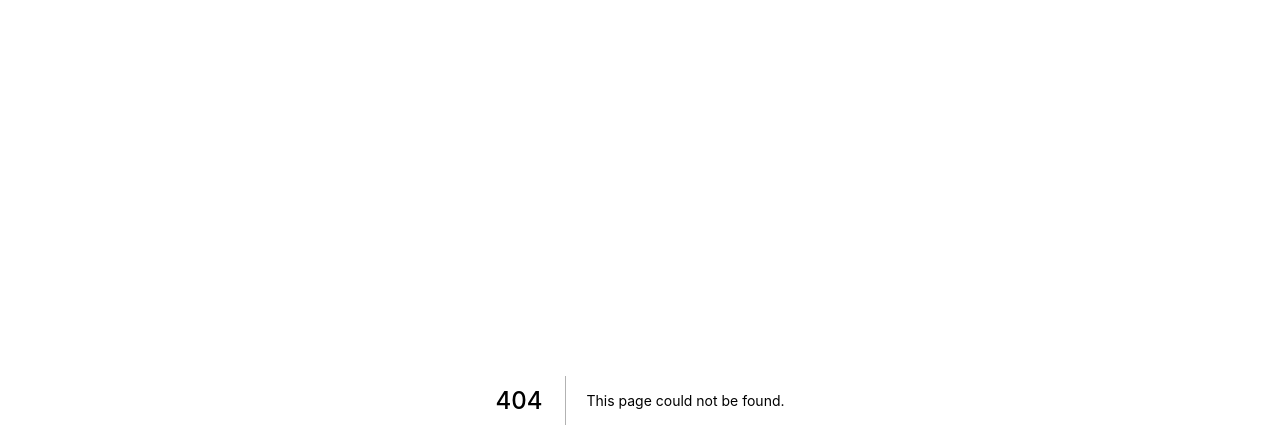
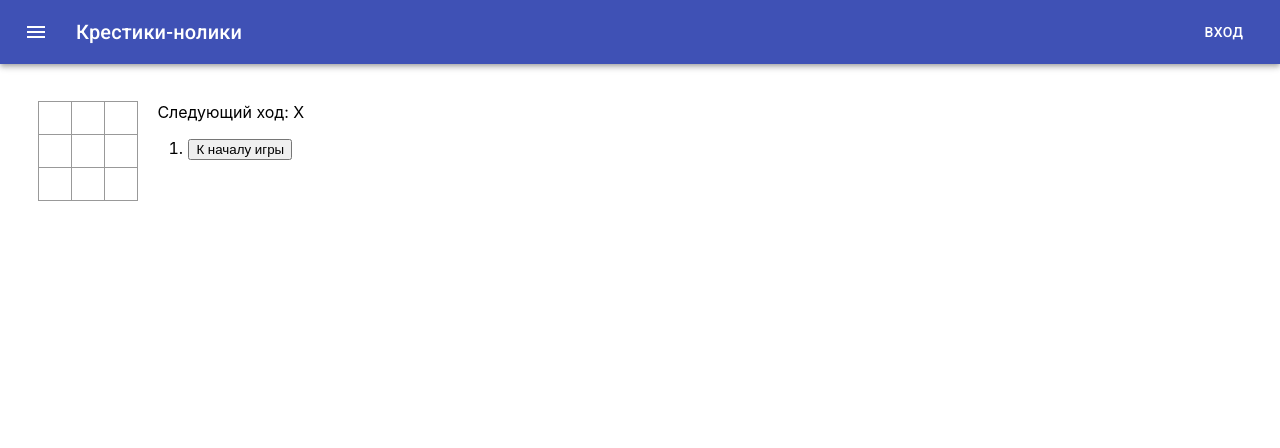
Before and after one commit to netostr/converter, a Next.js app: page /tic-tac-toe in a window 1280 px wide. Before the commit this address had no page. Shown: the top 448 px of the page. Built offline with nearby package versions, Linux system fonts and the light colour scheme.

Commit message:
add tic-tac-toe

```diff
--- a/package.json
+++ b/package.json
@@ -10,7 +10,7 @@
     "build": "npm run build:next && npm run build:server",
     "start": "SET NODE_ENV=production node dist/index.js",
     "test": "jest",
-    "eslint": "eslint ."
+    "eslint": "eslint . --fix"
   },
   "dependencies": {
     "@material-ui/core": "^4.11.4",
--- /dev/null
+++ b/pages/tic-tac-toe.jsx
@@ -0,0 +1,12 @@
+import React from 'react';
+import Game from '../src/components/Game';
+import HeaderAppBar from '../src/components/HeaderAppBar';
+
+export default function Converter() {
+  return (
+    <>
+      <HeaderAppBar titleHeaderAppBar="Крестики-нолики"/>
+      <Game />
+    </>
+  );
+}
--- /dev/null
+++ b/src/components/Board.jsx
@@ -0,0 +1,35 @@
+import Square from './Square';
+import styles from '../../styles/Board.module.css';
+
+const generateRowsMap = () => {
+  const rows = [];
+  let rowIndex = 0;
+
+  for (let i=0; i<9; i++) {
+    if (i%3 === 0) rowIndex++;
+
+    if (rows[rowIndex] == null) rows[rowIndex] = [];
+
+    rows[rowIndex].push(i);
+  }
+
+  return rows;
+}
+
+const ROWS_MAP = generateRowsMap();
+
+const Board = ({onClick, squares, winnerSquares}) => {
+  return (
+    <div>
+      {ROWS_MAP.map((columns, index) => {
+        return <div className={styles.bordRow} key={index}>
+          {columns.map((item) => {
+            return <Square value={item} onClick={onClick} squares={squares} winnerSquares={winnerSquares} key={item}/>
+          })}
+        </div>
+      })}
+    </div>
+  );
+};
+
+export default Board;
--- /dev/null
+++ b/src/components/Game.jsx
@@ -0,0 +1,92 @@
+import React from 'react';
+import Board from './Board';
+import calculateWinner from '../gameFunction/calculateWinner';
+import styles from '../../styles/Game.module.css';
+
+class Game extends React.Component {
+
+  state = {
+    history: [{
+      squares: Array(9).fill(null),
+    }],
+    stepNumber: 0,
+    xIsNext: true,
+  };
+
+  handleClick = (i) => {
+    const {history, stepNumber, xIsNext} = this.state;
+
+    const historyItem = history.slice(0, stepNumber + 1);
+    const current = historyItem[historyItem.length - 1];
+    const squares = current.squares.slice();
+    const draw = current.squares.includes(null);
+
+    if (calculateWinner(squares)[0] || squares[i] || !draw) {
+      return;
+    }
+
+    squares[i] = xIsNext ? 'X' : 'O';
+
+    this.setState({
+      history: historyItem.concat([{
+        squares: squares,
+      }]),
+      stepNumber: historyItem.length,
+      xIsNext: !xIsNext,
+    });
+  }
+
+  jumpTo(step) {
+    this.setState({
+      stepNumber: step,
+      xIsNext: (step % 2) === 0,
+    });
+  }
+
+  render() {
+    const {history, stepNumber, xIsNext} = this.state;
+
+    const current = history[stepNumber];
+    const [winner, winnerSquares] = calculateWinner(current.squares);
+    const draw = current.squares.includes(null);
+
+    const moves = history.map((step, move) => {
+      const desc = move ?
+        'Перейти к ходу #' + move :
+        'К началу игры';
+      return (
+        <li key={move}>
+          <button onClick={() => this.jumpTo(move)} className={styles.historyStep}>{desc}</button>
+        </li>
+      );
+    });
+
+    let status;
+
+    if (winner) {
+      status = 'Выйграл ' + winner;
+    } else {
+      if (draw) {
+        status = 'Следующий ход: ' + (xIsNext ? 'X' : 'O');
+      } else {
+        status = 'Ничья';
+      }
+    }
+
+    return (
+      <div className={styles.game}>
+        <Board
+          squares={current.squares}
+          onClick={this.handleClick}
+          winnerSquares={winnerSquares}
+        />
+        <div className={styles.gameInfo}>
+          <div>{status}</div>
+          <ol className={styles.olBlock}>{moves}</ol>
+        </div>
+      </div>
+    );
+  }
+}
+
+export default Game;
--- /dev/null
+++ b/src/components/Square.jsx
@@ -0,0 +1,20 @@
+import {useCallback, useMemo} from 'react';
+import clsx from 'clsx';
+import styles from '../../styles/Square.module.css';
+
+function Square({value, onClick, squares, winnerSquares}) {
+  const handleClick = useCallback(() => {onClick(value)}, [value, onClick]);
+
+  const styleSquare = useMemo(() => (clsx({
+    [styles.squareWinner]: winnerSquares.includes(value),
+    [styles.square]: true,
+  })), [winnerSquares, value]);
+
+  return (
+    <button className={styleSquare} onClick={handleClick}>
+      {squares[value]}
+    </button>
+  );
+}
+
+export default Square;
--- a/src/components/SwipeableTemporaryDrawer.jsx
+++ b/src/components/SwipeableTemporaryDrawer.jsx
@@ -22,6 +22,10 @@ const menu = [
   {
     url: '/converter',
     text: 'Конвертер картинок',
+  },
+  {
+    url: '/tic-tac-toe',
+    text: 'Крестики-нолики',
   }
 ];
 
--- /dev/null
+++ b/src/gameFunction/calculateWinner.js
@@ -0,0 +1,30 @@
+const LINES = [
+  [0, 1, 2],
+  [3, 4, 5],
+  [6, 7, 8],
+  [0, 3, 6],
+  [1, 4, 7],
+  [2, 5, 8],
+  [0, 4, 8],
+  [2, 4, 6],
+];
+
+const calculateWinner = (squares) => {
+  let flagDraw = true;
+  for (let i = 0; i < LINES.length; i += 1) {
+    const [a, b, c] = LINES[i];
+    const line = [squares[a], squares[b], squares[c]];
+
+    if (squares[a] && squares[a] === squares[b] && squares[a] === squares[c]) {
+      return [squares[a], [a, b, c]];
+    }
+
+    if (!(line.includes('X') && line.includes('O'))) flagDraw = false;
+  }
+  if (flagDraw) {
+    return ['Дружба', []];
+  }
+  return [null, []];
+};
+
+export default calculateWinner;
--- /dev/null
+++ b/styles/Board.module.css
@@ -0,0 +1,5 @@
+.bordRow:after {
+    clear: both;
+    content: "";
+    display: table;
+}
--- /dev/null
+++ b/styles/Game.module.css
@@ -0,0 +1,17 @@
+.historyStep{
+  margin: 1px;
+}
+
+.game {
+  display: flex;
+  flex-direction: row;
+  margin: 3%;
+}
+
+.gameInfo {
+  margin-left: 20px;
+}
+
+.olBlock {
+  padding-left: 30px;
+}
--- /dev/null
+++ b/styles/Square.module.css
@@ -0,0 +1,30 @@
+.square {
+    background: #fff;
+    border: 1px solid #999;
+    float: left;
+    font-size: 24px;
+    font-weight: bold;
+    line-height: 34px;
+    height: 34px;
+    margin-right: -1px;
+    margin-top: -1px;
+    padding: 0;
+    text-align: center;
+    width: 34px;
+}
+
+.squareWinner {
+    background: red;
+}
+
+.squareWinner:focus {
+    background: red;
+}
+
+.square:focus {
+    outline: none;
+}
+
+.square:focus {
+    background: #ddd;
+}
```
